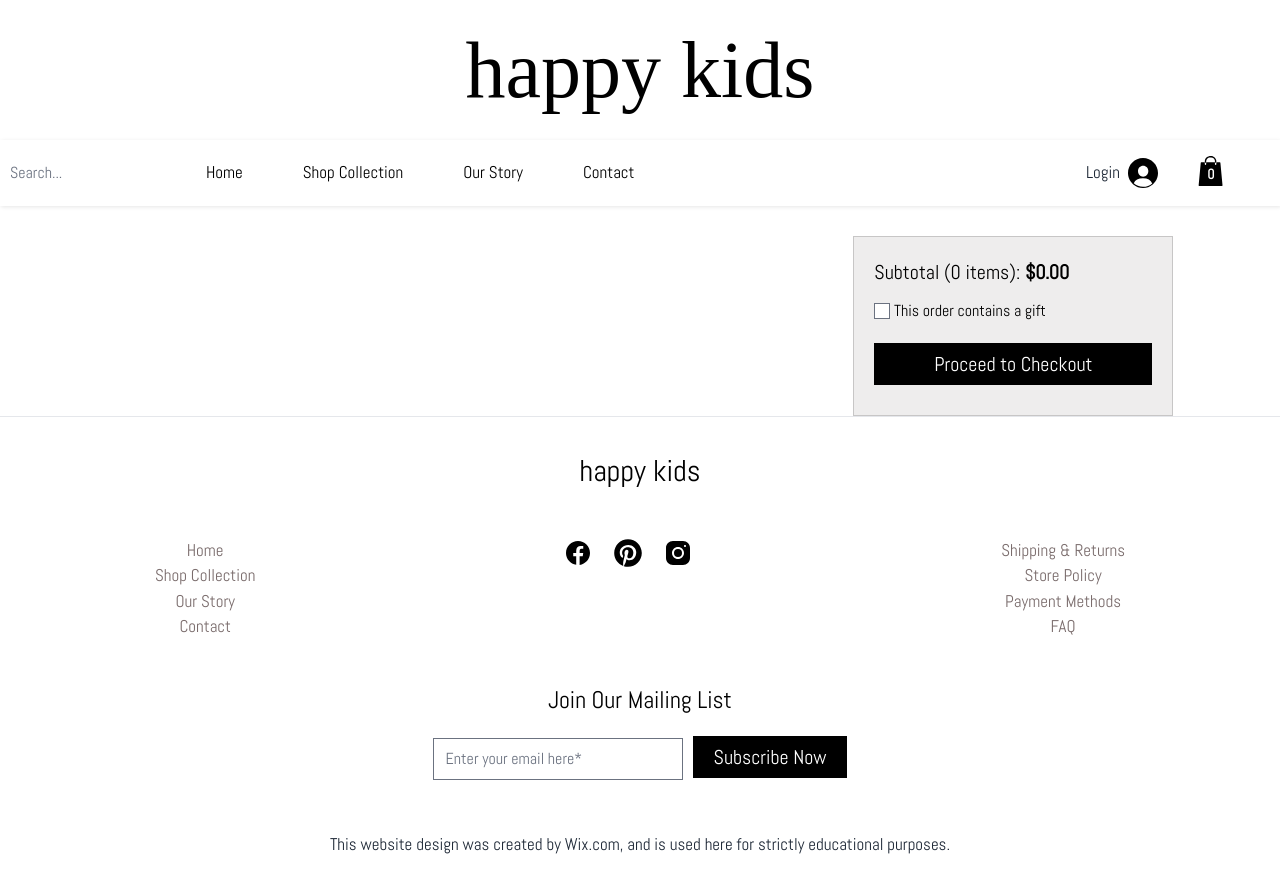
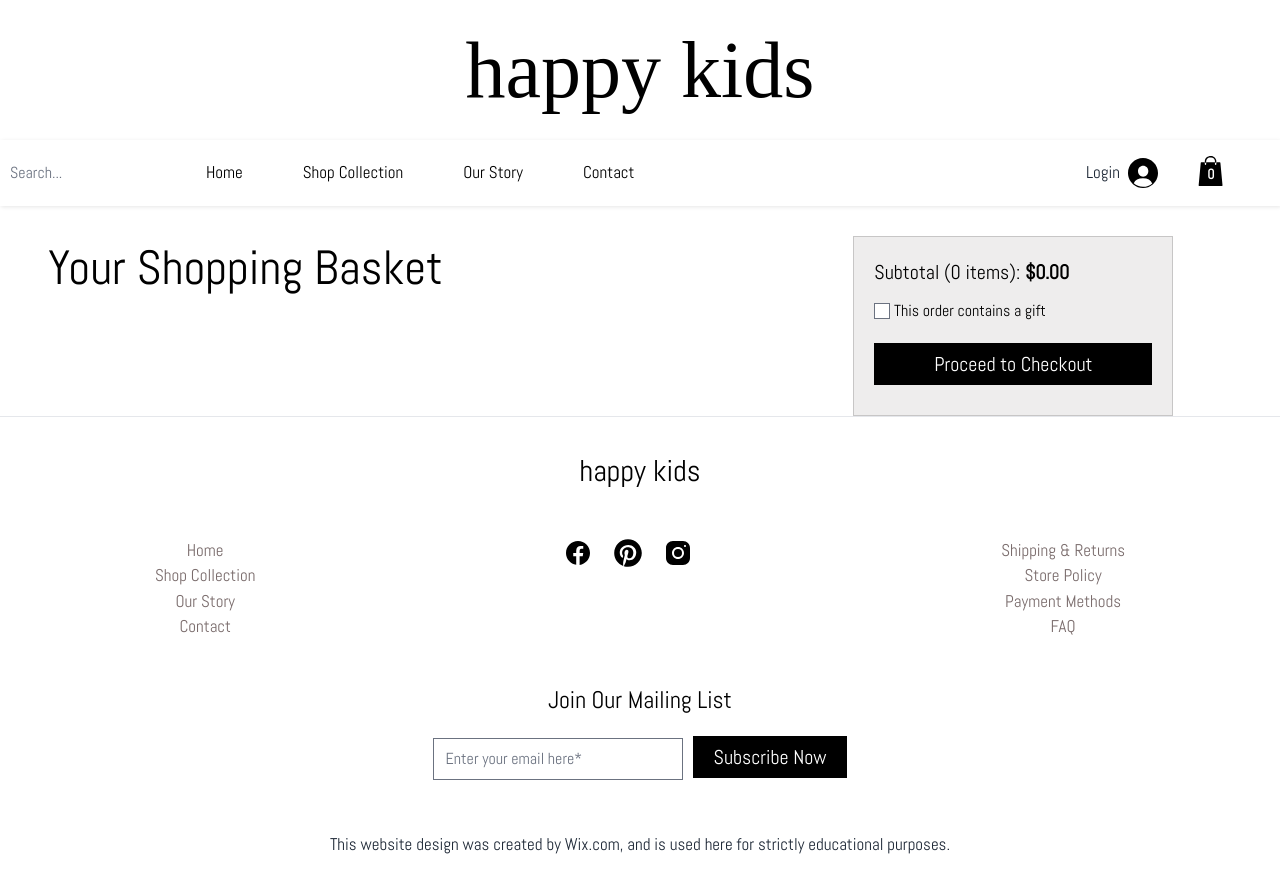
Before and after one commit to VitalinaKuzmenko/happy-kids-eshop, a React (Create React App) app: page /checkout in a window 1280 px wide. Built offline with nearby package versions, Linux system fonts and the light colour scheme; a web font is replaced by a local one.

Commit message:
Adding title to CheckoutPage

```diff
--- a/src/pages/CheckoutPage.js
+++ b/src/pages/CheckoutPage.js
@@ -12,6 +12,12 @@ const CheckoutPage = () => {
       <Header />
       <div className="flex">
         <div className="checkout=products w-2/3">
+          <h1
+            className="text-5xl mt-7 ml-12 text-left"
+            style={{ fontFamily: "var(--p-font)" }}
+          >
+            Your Shopping Basket
+          </h1>
           {basket.map((item) => {
             return <CheckoutProduct item={item} />;
           })}
```
